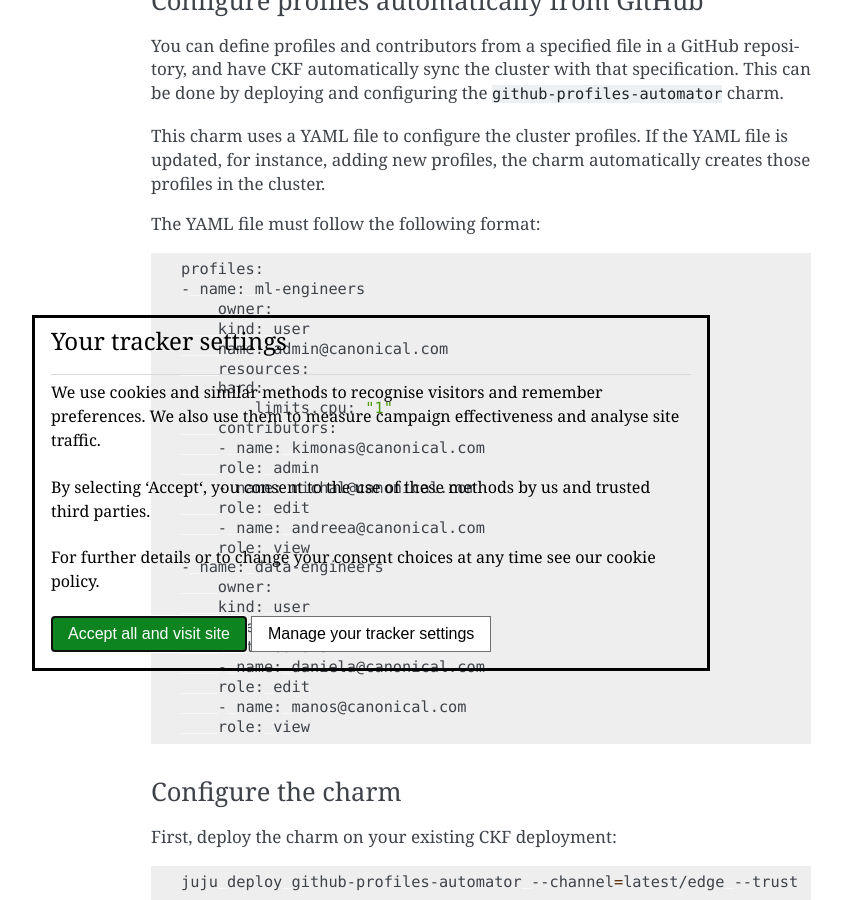
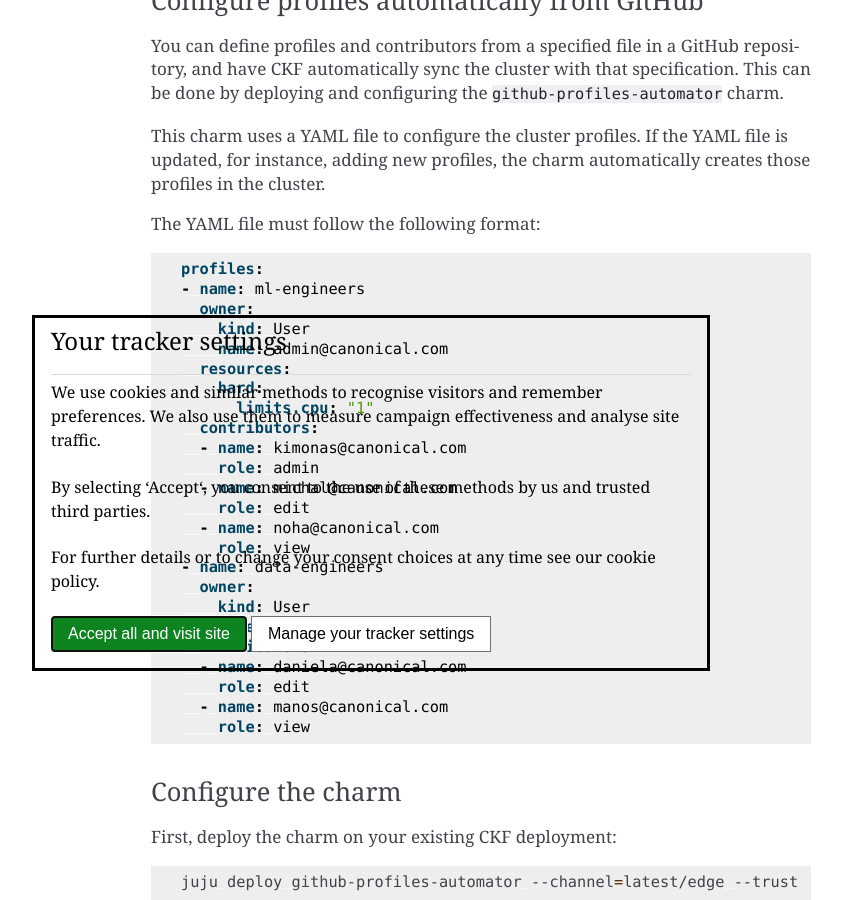
Before and after one commit to canonical/charmed-kubeflow-documentation, a Sphinx documentation site: the page built from docs/how-to/manage/manage-profiles.rst, in a window 1280 px wide and 900 px high, scrolled down 1198 px. Shown: the whole window, without its empty margins (269-1111 px from the left). Built offline with Sphinx 7.4.7, drawn with Linux system fonts in a browser that asks for light colours.

Commit message:
fix: Update the yaml for the profiles

```diff
--- a/docs/how-to/manage/manage-profiles.rst
+++ b/docs/how-to/manage/manage-profiles.rst
@@ -53,31 +53,31 @@ If the YAML file is updated, for instance, adding new profiles, the charm automa
 
 The YAML file must follow the following format:
 
-.. code-block:: bash
+.. code-block:: yaml
 
     profiles:
     - name: ml-engineers
-        owner:
-        kind: user
+      owner:
+        kind: User
         name: admin@canonical.com
-        resources:
+      resources:
         hard:
-            limits.cpu: "1"
-        contributors:
-        - name: kimonas@canonical.com
+          limits.cpu: "1"
+      contributors:
+      - name: kimonas@canonical.com
         role: admin
-        - name: michal@canonical.com
+      - name: michal@canonical.com
         role: edit
-        - name: andreea@canonical.com
+      - name: noha@canonical.com
         role: view
     - name: data-engineers
-        owner:
-        kind: user
+      owner:
+        kind: User
         name: admin@canonical.com
-        contributors:
-        - name: daniela@canonical.com
+      contributors:
+      - name: daniela@canonical.com
         role: edit
-        - name: manos@canonical.com
+      - name: manos@canonical.com
         role: view
 
 ~~~~~~~~~~~~~~~~~~~
```
